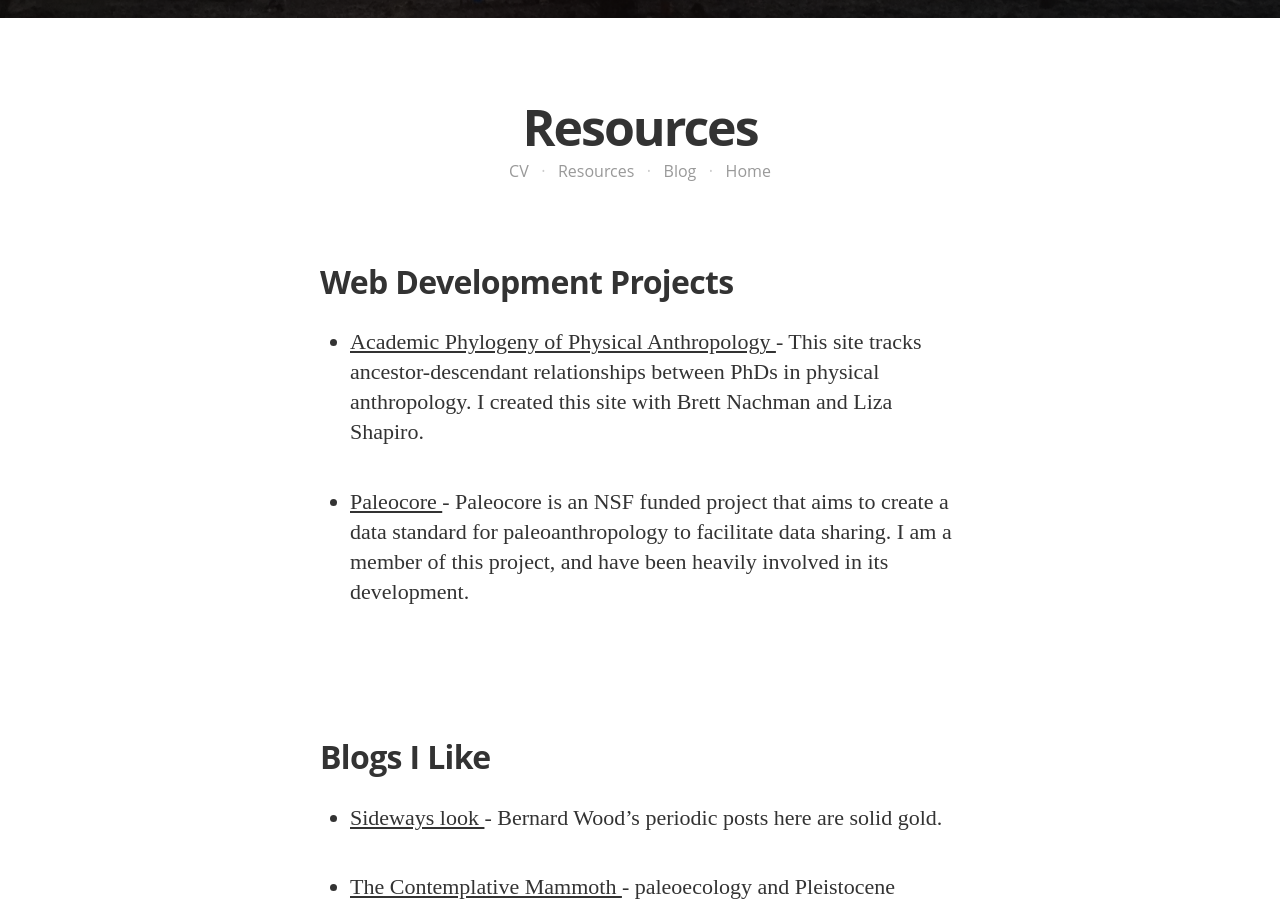
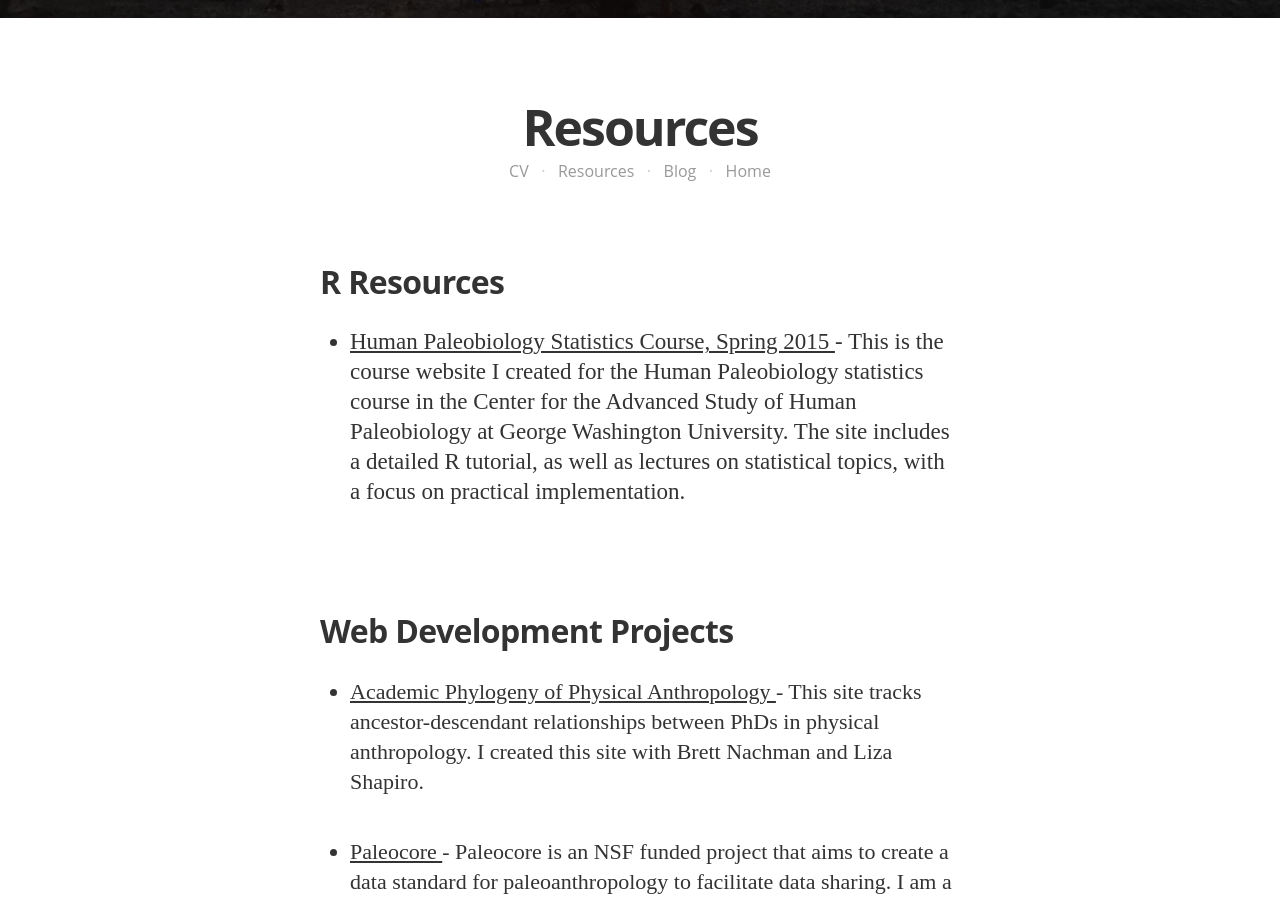
Before and after one commit to wabarr/personal, a Jekyll site: the page built from resources.md, in a window 1280 px wide and 900 px high, scrolled down 432 px. Built offline with Jekyll 4.4.1, drawn with Linux system fonts in a browser that asks for light colours; nearby versions of some CDN libraries; some web fonts are replaced; Markdown is read by kramdown in place of the engine named in the settings.

Commit message:
update details on stats course

```diff
--- a/_data/links.yaml
+++ b/_data/links.yaml
@@ -1,3 +1,8 @@
+rcourses:
+    - display: Human Paleobiology Statistics Course, Spring 2015
+      url: http://hompal-stats.wabarr.com
+      description: This is the course website I created for the Human Paleobiology statistics course in the Center for the Advanced Study of Human Paleobiology at George Washington University. The site includes a detailed R tutorial, as well as lectures on statistical topics, with a focus on practical implementation.
+
 myprojects:
     - display: Academic Phylogeny of Physical Anthropology
       url: http://physanthphylogeny.org
--- a/resources.md
+++ b/resources.md
@@ -4,7 +4,14 @@
 title: Resources
 ---
 
+<h1 style="padding-bottom:20px;">R Resources</h1>
+
+{% for link in site.data.links.rcourses %}
+*  [ {{ link.display }} ]( {{ link.url }} ) - {{ link.description }}
+{% endfor %}
+
 <h1 style="padding-bottom:20px;">Web Development Projects</h1>
+
 
 {% for link in site.data.links.myprojects %}
 *  [ {{ link.display }} ]( {{ link.url }} ) - {{ link.description }}
```
